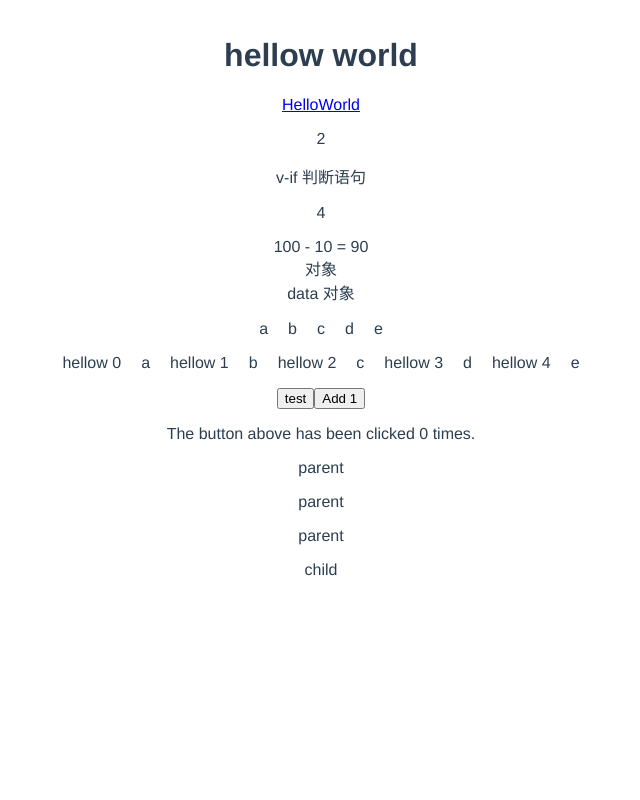
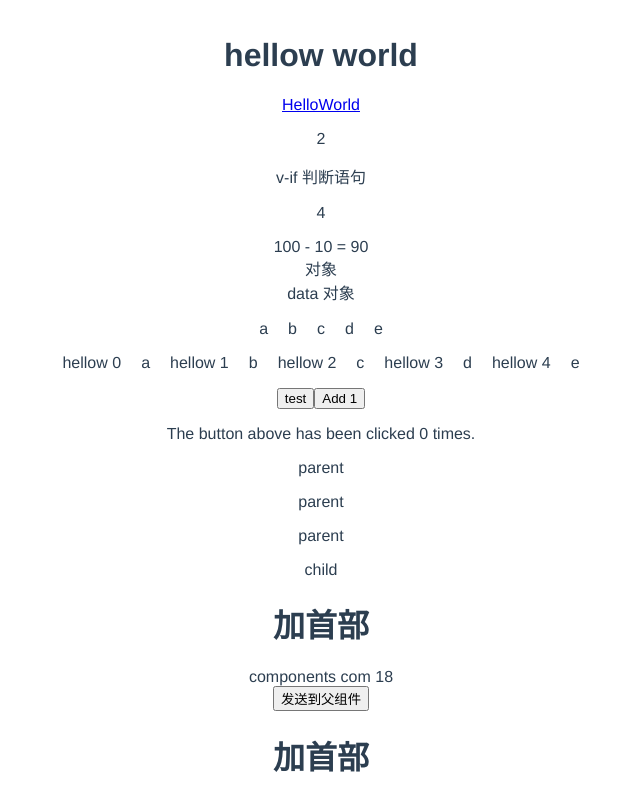
Before and after one commit to ziyanwould/vue-learn, a Vue app: page / in a window 1280 px wide. Shown: the part 248-1048 px from the top of the page, without its empty margins (319-959 px from the left). Before the commit the page ends 835 px from the top, so only its background shows below. Built offline with nearby package versions, Linux system fonts and the light colour scheme.

Commit message:
2-6组件及slot插槽使用

```diff
--- a/src/App.vue
+++ b/src/App.vue
@@ -3,18 +3,36 @@
     <img alt="Vue logo" src="./assets/logo.png">
     <HelloWorld msg="hellow world"/>
     <ev/>
+     <com :age="age" @patch="msg">
+       <!-- 插槽 -->
+       <h1 slot="a" class="class">加首部</h1>
+       <h1 slot="b" class="class">加首部</h1>
+     </com>
   </div>
 </template>
 
 <script>
 import HelloWorld from './components/HelloWorld.vue'
 import ev from './components/events.vue'
+import com from './components/com.vue'
 
 export default {
   name: 'app',
   components: {
     HelloWorld,
-    ev
+    ev,
+    com
+  },
+  data:function(){
+    return{
+      age:18
+    }
+  },
+  methods:{
+    msg:function(ag){
+      this.age++,
+      window.console.log(ag)
+    }
   }
 }
 </script>
--- /dev/null
+++ b/src/components/com.vue
@@ -0,0 +1,27 @@
+<template lang="html">
+    <div class="com">
+        <slot name="b"></slot>
+
+        components {{name}} {{age}}
+        <br>
+        <button class="buttom" type='button'  @click="$emit('patch',34)">发送到父组件</button>
+        <slot name="b"></slot>
+    </div>
+</template>
+
+<script>
+export default{
+ props:['age'],
+ data(){
+     return{
+        name:'com'
+     }
+
+ }
+
+}
+</script>
+
+<style lang="css">
+
+</style>
```
